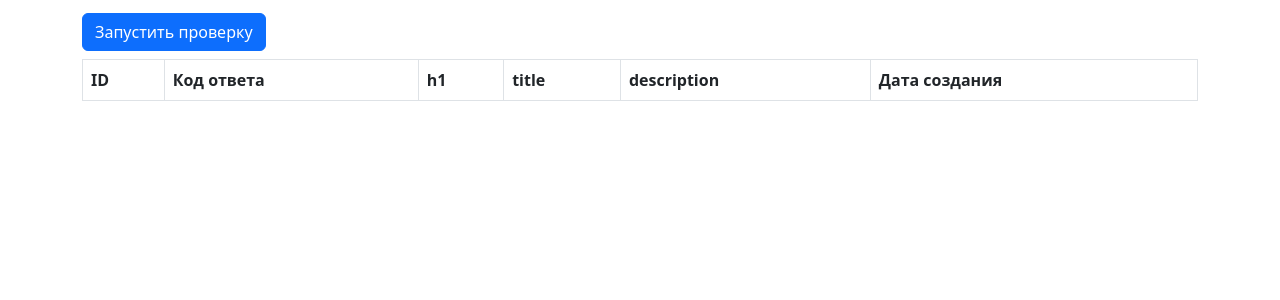
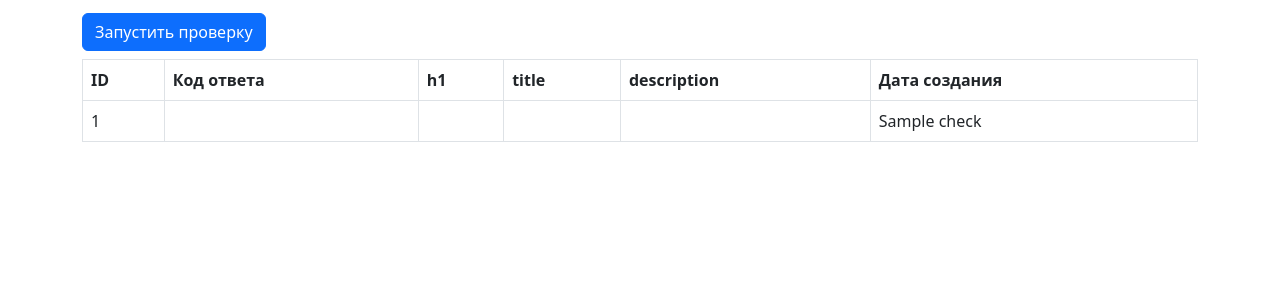
Before and after one commit to georf1/Page-Analyzer, a Flask app: template page_analyzer/templates/url.html in a window 1280 px wide. Shown: the part 357-657 px from the top of the page. Run offline with Flask 2, Linux system fonts and the light colour scheme; the template is opened without the code that fills it: most values are stand-ins (such as "Sample title", 1, 10 or a date in 2020); lists and menus that the app fills with data are empty; some libraries are stand-ins or nearby versions.

Commit message:
update templates

```diff
--- a/page_analyzer/templates/index.html
+++ b/page_analyzer/templates/index.html
@@ -24,13 +24,15 @@
             </div>
           </nav>
     </header>
+
     {% if messages %}
     {% for category, message in messages %}
-    <div class="{{ 'alert alert-danger' if category == "error" else 'alert alert-primary' }}" role="alert">
+    <div class="alert alert-danger" role="alert">
         {{ message }}
     </div>
     {% endfor %}
     {% endif %}
+
         <div class="container-lg mt-3">
             <h1></h1>
             <div class="row">
--- a/page_analyzer/templates/url.html
+++ b/page_analyzer/templates/url.html
@@ -21,7 +21,7 @@
 
         {% if messages %}
         {% for category, message in messages %}
-        <div class="alert alert-success" role="alert">
+        <div class="{{ 'alert alert-success' if category == "success" else 'alert alert-primary' }}" role="alert">
             {{ message }}
         </div>
         {% endfor %}
@@ -49,7 +49,7 @@
                     </table>
                 </div>
                 <h2 class="mt-5 mb-3">Проверки</h2>
-                <form method="" action="">
+                <form method="post" action="{{ url_for('make_check', id=data[0]) }}">
                     <input type="submit" class="btn btn-primary" value="Запустить проверку">
                 </form>
                 <div>
@@ -63,6 +63,16 @@
                                 <th>description</th>
                                 <th>Дата создания</th>
                             </tr>
+                            {% for check in checks %}
+                            <tr>
+                                <td>{{ check[0] }}</td>
+                                <td></td>
+                                <td></td>
+                                <td></td>
+                                <td></td>
+                                <td>{{ check[6] }}</td>
+                            </tr>
+                            {% endfor %}
                         </tbody>
                     </table>
                 </div>
--- a/page_analyzer/templates/urls.html
+++ b/page_analyzer/templates/urls.html
@@ -37,8 +37,8 @@
                             <tr>
                                 <td>{{ check[0] }}</td>
                                 <td><a href="/urls/{{ check[0] }}">{{ check[1] }}</a></td>
-                                <td></td>
-                                <td>200</td>
+                                <td>{{ check[2] }}</td>
+                                <td>{{ check[3] }}</td>
                             </tr>
                             {% endfor %}
                             {% endif %}
```
